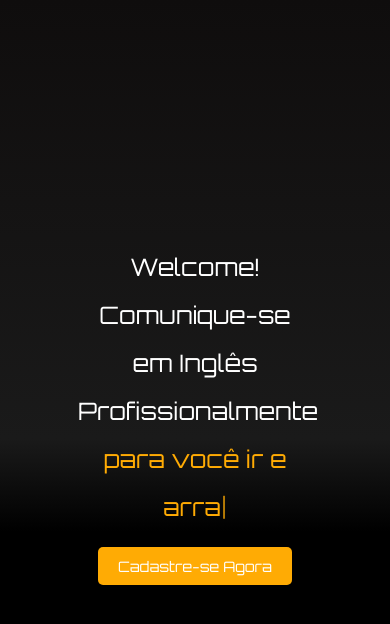
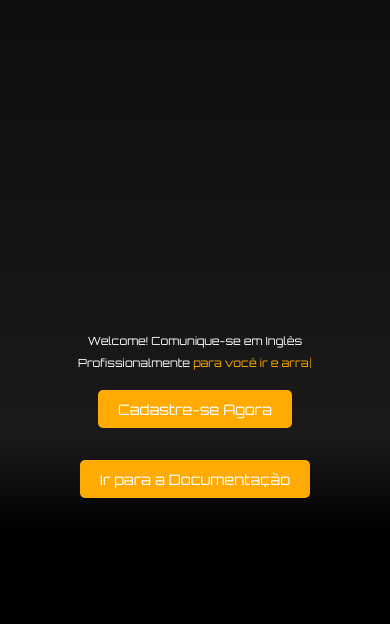
Before and after one commit to gabrielchayb/goandslay-app-api, a Django app: page / in a window 390 px wide. Shown: the top 624 px of the page. Run offline with Django 3.2, Linux system fonts and the light colour scheme; parts of the project's set-up code (start-up, migrations or seed data) failed here and were passed over; some libraries are stand-ins or nearby versions.

Commit message:
todos os testes concluidos e front end finalizado

```diff
--- a/app/core/templates/index.html
+++ b/app/core/templates/index.html
@@ -68,6 +68,9 @@
                 padding: 10px 20px;     /* Ajuste do preenchimento em telas menores */
                 font-size: 0.9em;        /* Tamanho da fonte reduzido */
             }
+            #text {
+                font-size: 0.7em;
+            }
         }
 
          /* Definindo a animação fade-in */
@@ -97,7 +100,9 @@
     <a href="{% url 'register' %}" class="image-buttons">
         <button class="btn btn-primary">Cadastre-se Agora</button>
     </a>
-
+    <a href="{% url 'api-docs' %}" class="image-buttons">
+        <button class="btn btn-primary">Ir para a Documentação</button>
+    </a>
     <script>
         var text = document.getElementById('text')
         var TypeWriter = new Typewriter(text, {
```
